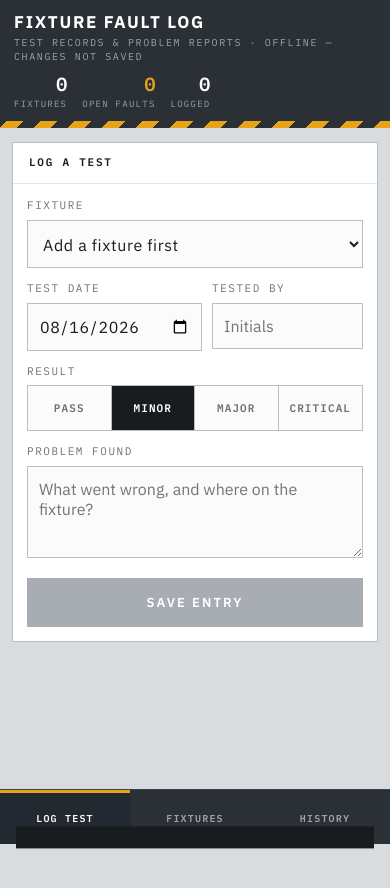
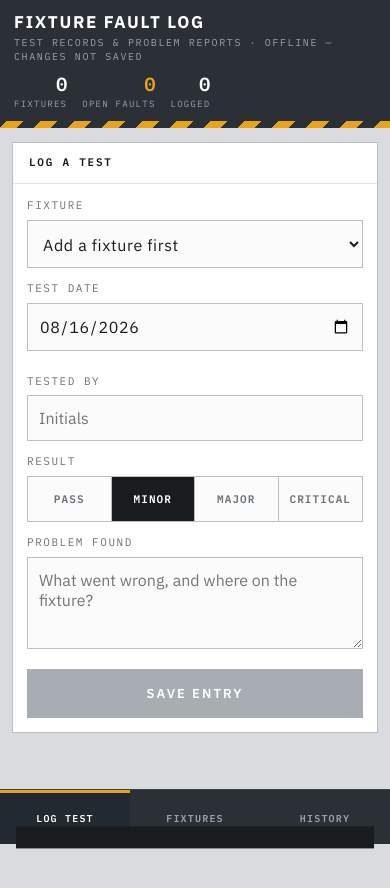
Before and after one commit to levismith-2004/High-Noon, a website: page index.html in a window 390 px wide. Drawn offline with Linux system fonts and the light colour scheme; no server answers.

Commit message:
Add files via upload

```diff
--- a/index.html
+++ b/index.html
@@ -70,6 +70,9 @@
 textarea.ffl-in{min-height:76px;resize:vertical;}
 .ffl-mono{font-family:'IBM Plex Mono',monospace;letter-spacing:.04em;}
 .ffl-row2{display:grid;grid-template-columns:1fr 1fr;gap:10px;}
+.ffl-row2 > *{min-width:0;}
+.ffl-in{max-width:100%;}
+input[type="date"].ffl-in{-webkit-appearance:none;appearance:none;height:auto;}
 
 .ffl-seg{display:grid;grid-template-columns:repeat(4,1fr);border:1px solid var(--line);}
 .ffl-seg button{background:#FBFBFC;border:0;border-right:1px solid var(--line);padding:9px 2px;font-family:'IBM Plex Mono',monospace;font-size:10px;font-weight:600;letter-spacing:.1em;text-transform:uppercase;color:var(--muted);}
@@ -136,7 +139,7 @@ textarea.ffl-in{min-height:76px;resize:vertical;}
   .ffl-toast{bottom:calc(80px + env(safe-area-inset-bottom));width:calc(100% - 32px);text-align:center;}
 }
 @media(max-width:560px){
-  .ffl-row2-stack{grid-template-columns:1fr;}
+  .ffl-row2{grid-template-columns:1fr;}
 }
 
 /* ---------- fixture groups ---------- */
```
